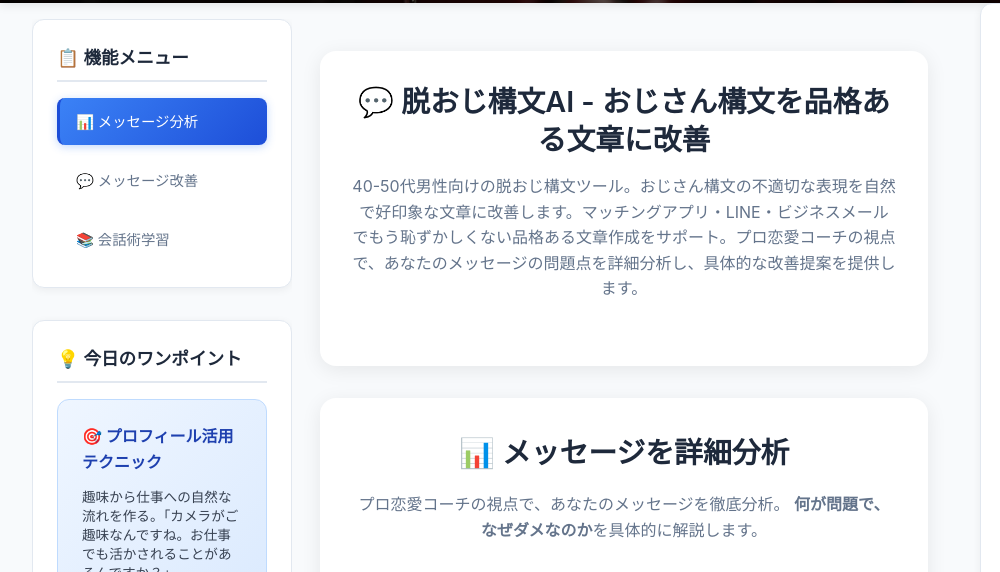
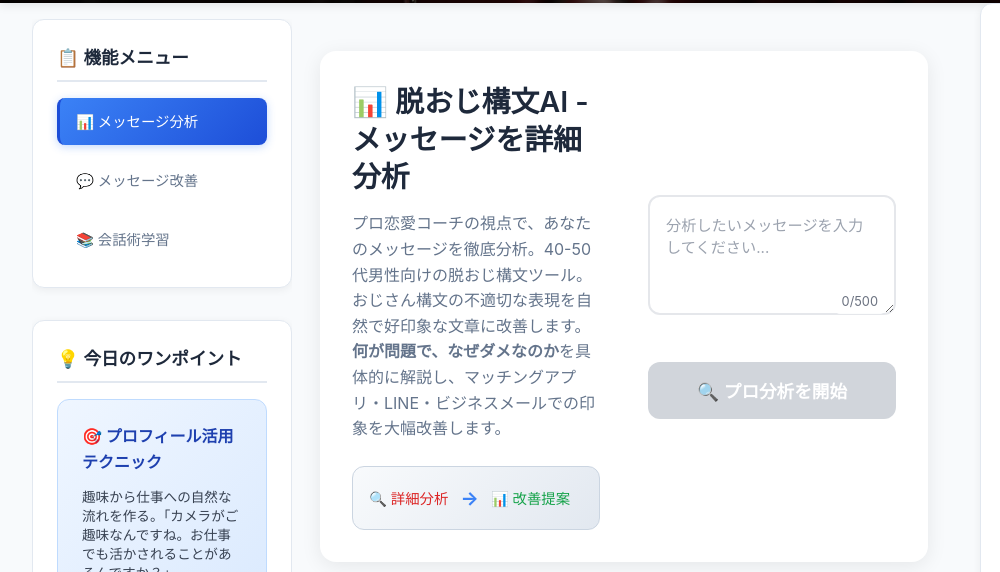
Before and after one commit to sironerit/datsuoji-vercel-clean, a website: page index.html in a window 1280 px wide. Shown: the part 161-733 px from the top of the page, 0-1000 px from the left. Drawn offline with Linux system fonts and the light colour scheme.

Commit message:
Improve analysis page UI: Implement 2-column layout with hero text left and input right, matching improve page design

```diff
--- a/index.html
+++ b/index.html
@@ -83,30 +83,29 @@
         <!-- Main Content -->
         <main class="main">
             <div class="container">
-                <!-- Hero Section -->
-                <section class="hero-section" id="hero-section">
-                    <div class="hero-content-analysis">
-                        <h2>💬 脱おじ構文AI - おじさん構文を品格ある文章に改善</h2>
+                <!-- Hero Section with 2-Column Layout -->
+                <section class="hero-section" id="input-section">
+                    <div class="hero-content">
+                        <div class="hero-text">
+                            <h2>📊 脱おじ構文AI - メッセージを詳細分析</h2>
                             <p class="hero-description">
-                            40-50代男性向けの脱おじ構文ツール。おじさん構文の不適切な表現を自然で好印象な文章に改善します。マッチングアプリ・LINE・ビジネスメールでもう恥ずかしくない品格ある文章作成をサポート。プロ恋愛コーチの視点で、あなたのメッセージの問題点を詳細分析し、具体的な改善提案を提供します。
+                                プロ恋愛コーチの視点で、あなたのメッセージを徹底分析。40-50代男性向けの脱おじ構文ツール。おじさん構文の不適切な表現を自然で好印象な文章に改善します。<strong>何が問題で、なぜダメなのか</strong>を具体的に解説し、マッチングアプリ・LINE・ビジネスメールでの印象を大幅改善します。
                             </p>
+                            <div class="quick-example">
+                                <div class="example-compact">
+                                    <span class="before-compact">🔍 詳細分析</span>
+                                    <span class="arrow-compact">→</span>
+                                    <span class="after-compact">📊 改善提案</span>
                                 </div>
-                </section>
+                            </div>
+                        </div>
 
-                <!-- Analysis Input Section -->
-                <section class="analysis-input-section">
-                    <div class="analysis-hero">
-                        <h2>📊 メッセージを詳細分析</h2>
-                        <p class="analysis-description">
-                            プロ恋愛コーチの視点で、あなたのメッセージを徹底分析。
-                            <strong>何が問題で、なぜダメなのか</strong>を具体的に解説します。
-                        </p>
-
-                    <div class="input-analysis-wrapper">
+                        <div class="hero-input">
+                            <div class="input-wrapper">
                                 <textarea
                                     id="analysisInputText"
-                            class="analysis-textarea"
-                            placeholder="分析したいメッセージを入力してください...&#10;例：写真可愛いですね😍お疲れ様です🍺一緒にお酒飲みませんか？"
+                                    class="input-textarea"
+                                    placeholder="分析したいメッセージを入力してください..."
                                     rows="4"
                                     maxlength="500"
                                 ></textarea>
@@ -114,10 +113,10 @@
                                     <span id="analysisCharCount">0</span>/500
                                 </div>
                             </div>
-
                             <button id="analyzeBtn" class="analyze-btn" disabled>
                                 🔍 プロ分析を開始
                             </button>
+                        </div>
                     </div>
                 </section>
 
```
Lines whose indentation alone changed are shown as unchanged.
